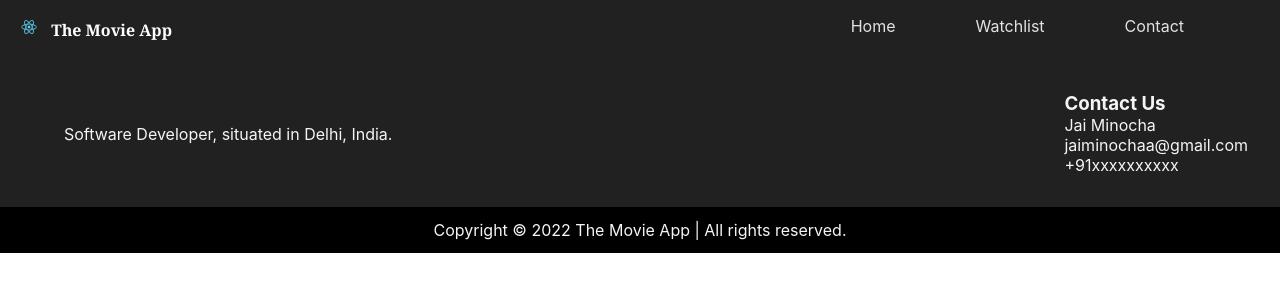
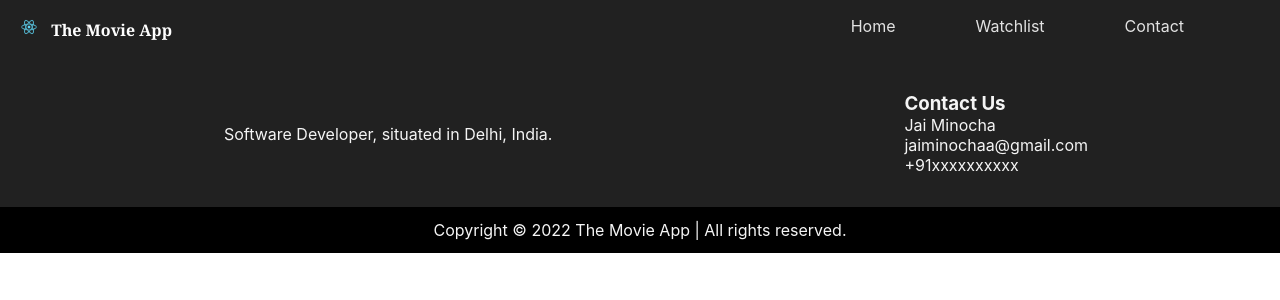
Before and after one commit to jaiminocha/tmdb-app, a React (Create React App) app: page / in a window 1280 px wide. Shown: the top 300 px of the page. Built offline with nearby package versions, Linux system fonts and the light colour scheme.

Commit message:
footer-style

```diff
--- a/src/App.css
+++ b/src/App.css
@@ -51,7 +51,7 @@ footer{
 }
 .inner-footer{
   display: flex;
-  justify-content: space-between;
+  justify-content: space-around;
   align-items: center;
   padding: 2em;
 }
@@ -63,3 +63,6 @@ footer{
   background-color: black;
   text-align: center;
 }
+.hover-str:hover{
+  color: rgb(3, 185, 185);
+}
--- a/src/Components/Footer.jsx
+++ b/src/Components/Footer.jsx
@@ -5,18 +5,18 @@ export default function Footer() {
     <footer>
       <div className="inner-footer">
         <div className="footer-text">
-          Software Developer, situated in Delhi, India.
+          <span class="hover-str">Software Developer</span>, situated in Delhi, India.
         </div>
         <div className="contact">
           <ul className="icons">
             <h3>Contact Us</h3>
-            <li>Jai Minocha</li>
-            <li>jaiminochaa@gmail.com</li>
-            <li>+91xxxxxxxxxx</li>
+            <li class="hover-str">Jai Minocha</li>
+            <li class="hover-str">jaiminochaa@gmail.com</li>
+            <li class="hover-str">+91xxxxxxxxxx</li>
           </ul>
         </div>
       </div>
-      <p className="copyright">Copyright &copy; 2022 The Movie App | All rights reserved.</p>
+      <p className="copyright">Copyright &copy; 2022 <span class="hover-str">The Movie App</span> | All rights reserved.</p>
     </footer>
   )
 }
```
